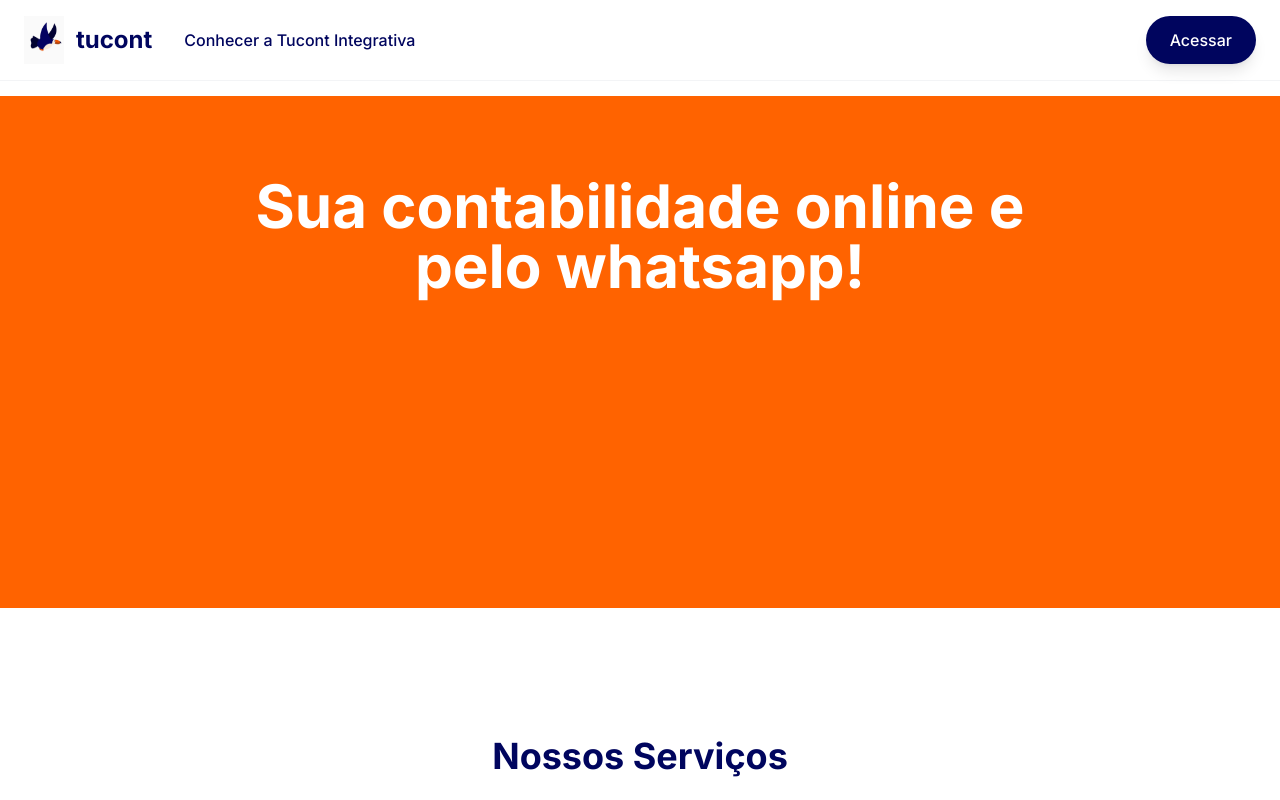
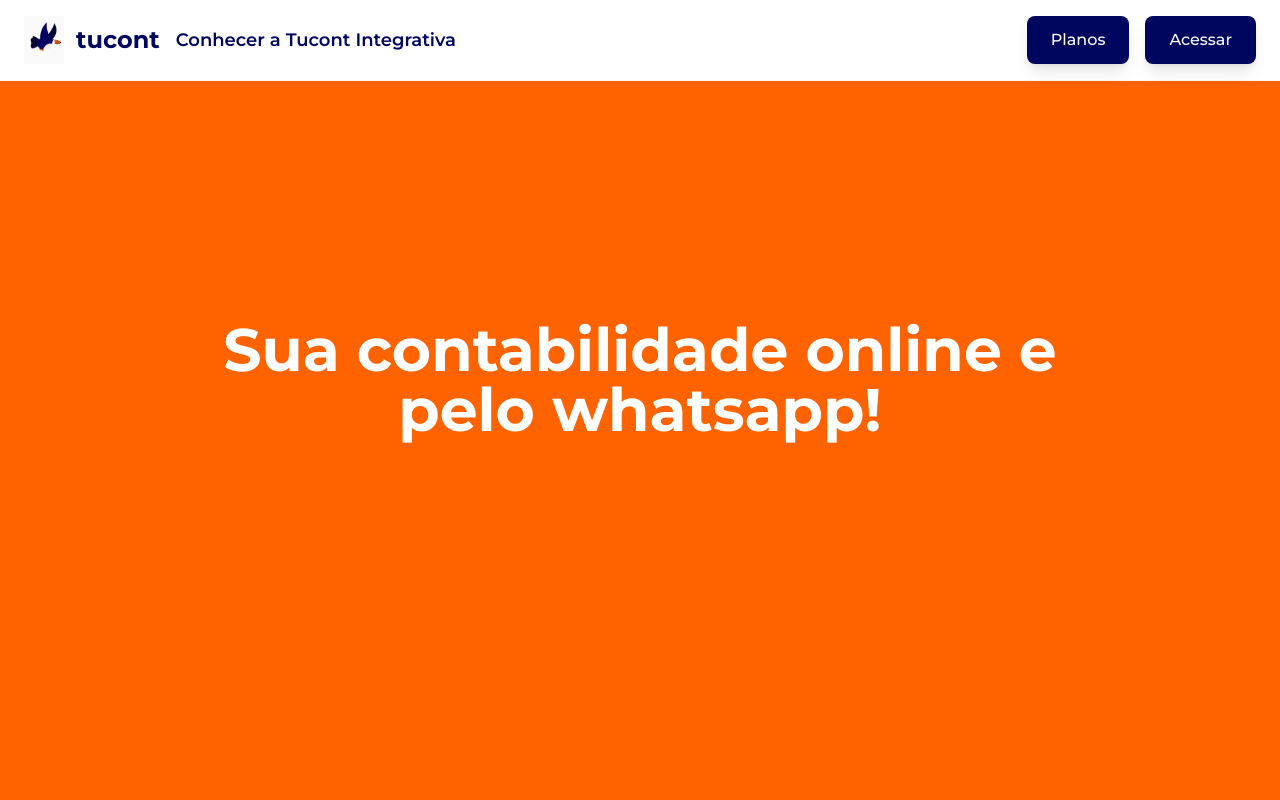
Before and after one commit to 9isnaldo/tucont-minimal, a Next.js app: page /conhecer in a window 1280 px wide. Shown: the top 800 px of the page. Built offline with nearby package versions, Linux system fonts and the light colour scheme.

Commit message:
Estilização Header + Nova Font

```diff
--- a/src/app/conhecer/page.tsx
+++ b/src/app/conhecer/page.tsx
@@ -54,14 +54,14 @@ export default function About() {
     <>
       <Header />
 
-      <main className="pt-24">
+      <main>
         {/* Hero Section */}
         <section className="py-20 px-6 bg-tucont-orange text-center">
           <div className="max-w-4xl mx-auto">
             <motion.h1
               initial={{ opacity: 0, y: 30 }}
               animate={{ opacity: 1, y: 0 }}
-              className="min-h-[calc(40vh)] text-4xl md:text-6xl font-bold text-white mb-8"
+              className="min-h-[calc(55vh)] my-60 text-9xl md:text-6xl font-bold text-white mb-8"
             >
               Sua contabilidade online e pelo whatsapp!
             </motion.h1>
--- a/src/app/layout.tsx
+++ b/src/app/layout.tsx
@@ -1,11 +1,12 @@
 import type { Metadata } from 'next'
-import { Inter } from 'next/font/google'
+import { Montserrat } from 'next/font/google'
 import './globals.css'
 
-const inter = Inter({
+const montserrat = Montserrat({
   subsets: ['latin'],
-  display: 'swap', // Adicionado para melhor performance
-  variable: '--font-inter'
+  display: 'swap',
+  variable: '--font-montserrat',
+  weight: ['300', '400', '500', '600', '700', '800', '900']
 })
 
 export const metadata: Metadata = {
@@ -19,13 +20,8 @@ export default function RootLayout({
   children: React.ReactNode
 }) {
   return (
-    <html lang="pt-BR" className={`${inter.variable}`}>
-      <head>
-        <link rel="preconnect" href="https://fonts.googleapis.com" />
-        <link rel="preconnect" href="https://fonts.gstatic.com" crossOrigin="anonymous" />
-        <link href="https://fonts.googleapis.com/css2?family=Inter:wght@300;400;500;600;700&display=swap" rel="stylesheet" />
-      </head>
-      <body className={`font-sans ${inter.className} bg-white min-h-screen`}>
+    <html lang="pt-BR" className={`${montserrat.variable}`}>
+      <body className={`font-sans ${montserrat.className} bg-white min-h-screen`}>
         {children}
       </body>
     </html>
--- a/src/components/AnimatedHeadline.tsx
+++ b/src/components/AnimatedHeadline.tsx
@@ -49,7 +49,7 @@ const AnimatedHeadline = () => {
         } else {
           setShowCards(true);
         }
-      }, 3000);
+      }, 3000); //TEMPO DA ANIMAÇÃO - 3 SEGUINGOS
       return () => clearTimeout(timer);
     }
   }, [currentIndex]);
@@ -59,7 +59,7 @@ const AnimatedHeadline = () => {
       const finalTimer = setTimeout(() => {
         setShowCards(false);
         setShowFinalMessage(true);
-      }, 10000); // Aumentei para 10 segundos para visualização
+      }, 8000); // TEMPO DA ANIMAÇÃO - 8 SEGUINGOS
 
       return () => clearTimeout(finalTimer);
     }
@@ -75,7 +75,7 @@ const AnimatedHeadline = () => {
               initial={{ opacity: 0, y: 20 }}
               animate={{ opacity: 1, y: 0 }}
               exit={{ opacity: 0, y: -20 }}
-              className="text-4xl md:text-8xl font-bold text-tucont-navy leading-tight text-center px-4"
+              className="text-4xl md:text-8xl font-bold text-tucont-navy text-center "
             >
               {headlines[currentIndex]}
             </motion.h1>
@@ -102,7 +102,7 @@ const AnimatedHeadline = () => {
                   <div className="mb-8 flex justify-center">
                     {card.icon}
                   </div>
-                  <h3 className="font-bold text-3xl mb-6 text-center leading-tight">
+                  <h3 className="font-bold text-3xl mb-6 text-center">
                     {card.title}
                   </h3>
                   <p className="text-gray-300 text-xl text-center flex-grow leading-relaxed">
@@ -121,7 +121,7 @@ const AnimatedHeadline = () => {
               animate={{ opacity: 1, y: 0 }}
               className="w-full flex flex-col items-center space-y-12 py-12"
             >
-              <h2 className="text-4xl md:text-7xl font-bold text-tucont-navy text-center px-4 leading-tight">
+              <h2 className="text-4xl md:text-7xl max-w-6xl font-black text-tucont-navy text-center px-4">
                 O jogo mudou, Contabilidade Ultrapassada, nunca mais!
               </h2>
 
--- a/src/components/Header.tsx
+++ b/src/components/Header.tsx
@@ -4,9 +4,9 @@ import { Calculator } from 'lucide-react';
 
 const Header = () => {
   return (
-    <header className="fixed top-0 left-0 right-0 z-50 bg-white/95 backdrop-blur-sm border-b border-gray-100">
-      <div className="max-w-7xl mx-auto px-6 py-4 flex justify-between items-center">
-        <div className="flex items-center gap-8">
+    <header className="fixed top-0 left-0 right-0 z-50 bg-white border-b border-gray-100">
+      <div className="mx-auto px-6 py-4 flex justify-between items-center">
+        <div className="flex items-center gap-4">
           <Link href="/" className="flex items-center gap-3 hover:scale-105 transition-transform duration-300">
             <div className="w-10 h-10 bg-gradient-to-br from-tucont-navy to-tucont-orange rounded-lg flex items-center justify-center">
               <img src="/image/tucont-gif.gif" alt="Tucont" className="h-12" />
@@ -16,20 +16,30 @@ const Header = () => {
 
           <Link
             href="/conhecer"
-            className="text-tucont-navy hover:text-tucont-orange transition-colors duration-300 font-medium"
+            className="text-tucont-navy hover:text-tucont-orange transition-colors duration-300 text-lg font-semibold"
           >
             Conhecer a Tucont Integrativa
           </Link>
         </div>
 
+        <div className="flex items-center gap-4">
+          <Link
+            href="/conhecer"
+            className="bg-tucont-navy text-white px-6 py-3 rounded-lg hover:bg-tucont-orange transition-all duration-300 font-medium shadow-lg hover:shadow-xl transform hover:scale-105"
+            rel="noopener noreferrer"
+          >
+            Planos
+          </Link>
+
           <a
-          href="https://wa.me/5511999999999"
+            href="https://app.tucont.com.br/auth/login"
             target="_blank"
             rel="noopener noreferrer"
-          className="bg-tucont-navy text-white px-6 py-3 rounded-full hover:bg-tucont-orange transition-all duration-300 font-medium shadow-lg hover:shadow-xl transform hover:scale-105"
+            className="bg-tucont-navy text-white px-6 py-3 rounded-lg hover:bg-tucont-orange transition-all duration-300 font-medium shadow-lg hover:shadow-xl transform hover:scale-105"
           >
             Acessar
           </a>
+        </div>
       </div>
     </header>
   );
--- a/src/components/PhoneMockup.tsx
+++ b/src/components/PhoneMockup.tsx
@@ -18,9 +18,6 @@ const PhoneMockup: React.FC<PhoneMockupProps> = ({ content, className = "" }) =>
     >
       <div className="relative bg-black rounded-[3rem] p-2 shadow-2xl w-80 max-w-sm">
         <div className="bg-white rounded-[2.5rem] overflow-hidden">
-          {/* Notch */}
-
-
           {/* Screen content */}
           <div className=" h-[650px] overflow-hidden">
             {content}
```
Lines whose indentation alone changed are shown as unchanged.
